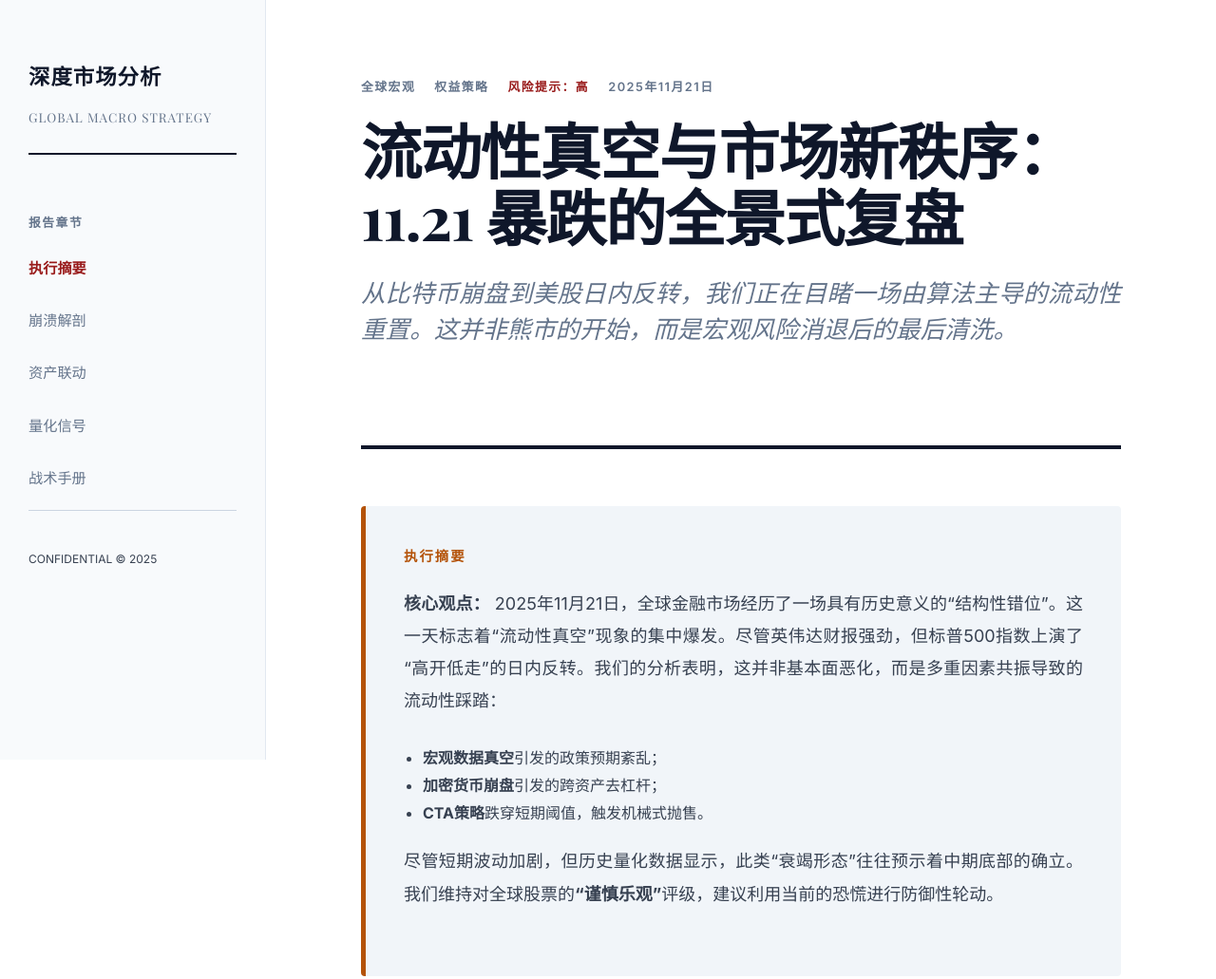
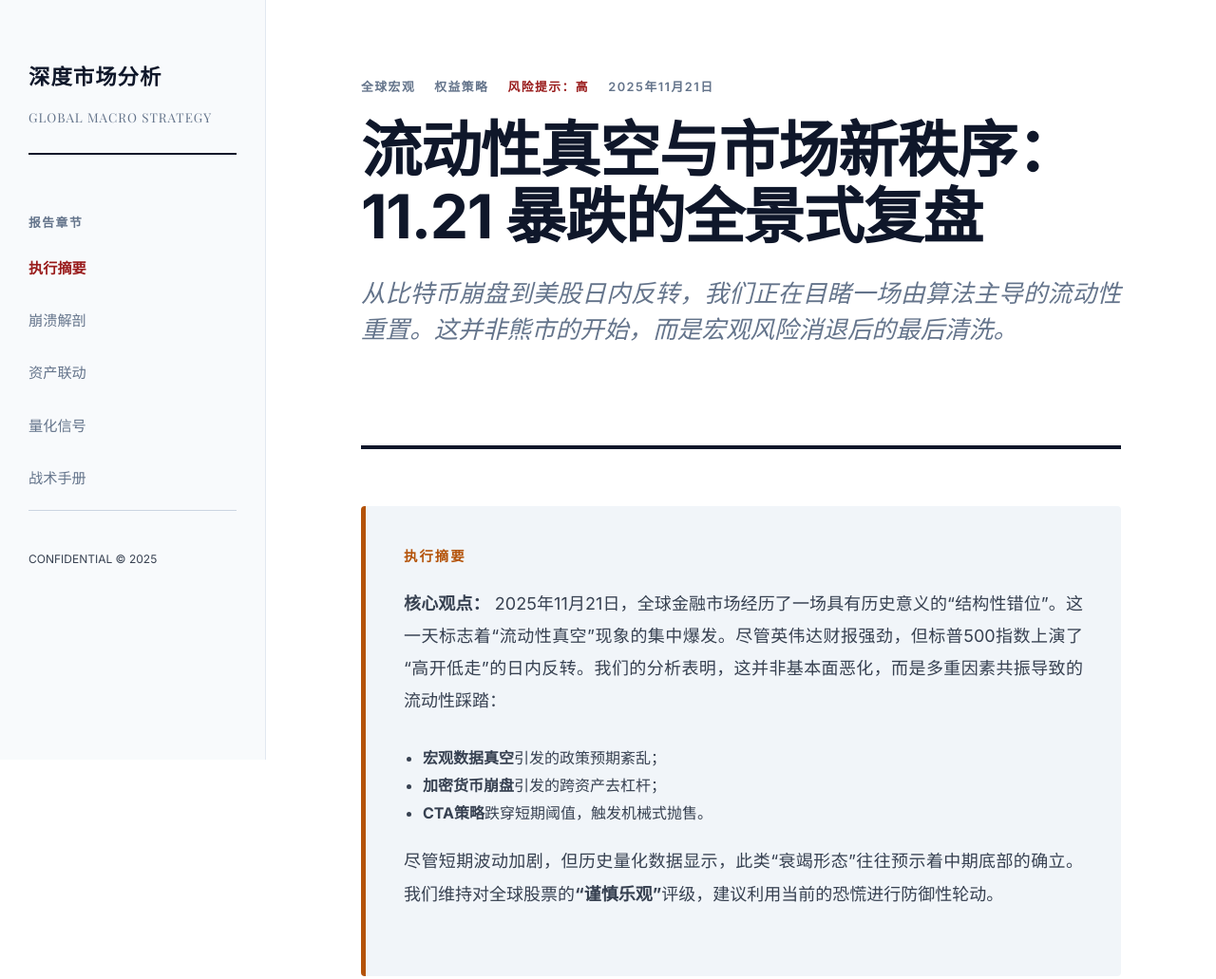
Before and after one commit to xli2333/20251120_stock_analysis, a plain HTML site: page docs/index.html in a window 1280 px wide. Shown: the top 1031 px of the page at 95% size. Drawn offline with nearby package versions, Linux system fonts and the light colour scheme; a web font is replaced by a local one.

Commit message:
Feature: Implement HarmonyOS Sans font with Black weight for titles

```diff
--- a/docs/css/style.css
+++ b/docs/css/style.css
@@ -1,8 +1,33 @@
 /* web_report/css/style.css */
+
+/* 0. Font Definitions */
+@font-face {
+    font-family: 'HarmonyOS Sans SC';
+    src: url('../fonts/HarmonyOS_Sans_SC_Regular.ttf') format('truetype');
+    font-weight: 400;
+    font-style: normal;
+    font-display: swap;
+}
+
+@font-face {
+    font-family: 'HarmonyOS Sans SC';
+    src: url('../fonts/HarmonyOS_Sans_SC_Bold.ttf') format('truetype');
+    font-weight: 700;
+    font-style: normal;
+    font-display: swap;
+}
+
+@font-face {
+    font-family: 'HarmonyOS Sans SC';
+    src: url('../fonts/HarmonyOS_Sans_SC_Black.ttf') format('truetype');
+    font-weight: 900;
+    font-style: normal;
+    font-display: swap;
+}
 
 /* 1. Design Tokens & Variables */
 :root {
-    --font-primary: 'Inter', -apple-system, BlinkMacSystemFont, "Segoe UI", Roboto, "Helvetica Neue", Arial, sans-serif;
+    --font-primary: 'HarmonyOS Sans SC', 'Inter', -apple-system, BlinkMacSystemFont, "Segoe UI", Roboto, "Helvetica Neue", Arial, sans-serif;
     --font-serif: 'Playfair Display', 'Noto Serif SC', Georgia, serif;
 
     --c-bg: #fdfdfd; /* Cleaner White */
@@ -110,9 +135,9 @@ body {
 
 /* 4. Typography Hierarchy */
 h1.main-title {
-    font-family: var(--font-serif);
+    font-family: var(--font-primary); /* Use HarmonyOS Black */
     font-size: 4rem; /* Larger H1 */
-    font-weight: 700;
+    font-weight: 900;
     line-height: 1.1;
     margin-bottom: 1.5rem;
     color: var(--c-accent-blue);
@@ -235,7 +260,7 @@ p {
 .kpi-value {
     font-family: var(--font-primary);
     font-size: 2.4rem;
-    font-weight: 700;
+    font-weight: 900; /* HarmonyOS Black */
     color: var(--c-accent-blue);
 }
 
```
Also changed, not shown: 3 other files.
